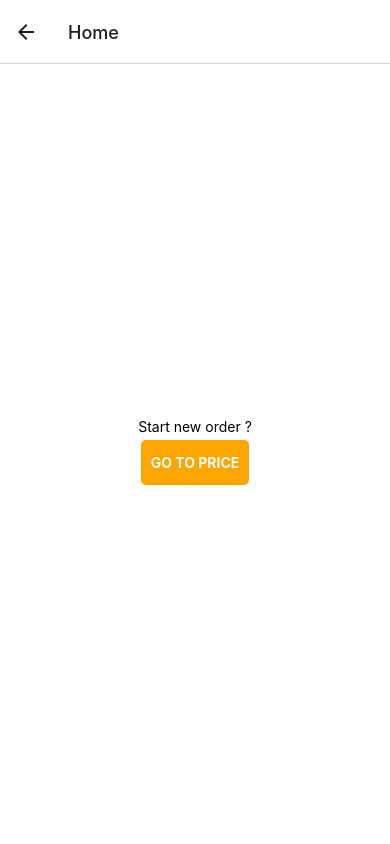
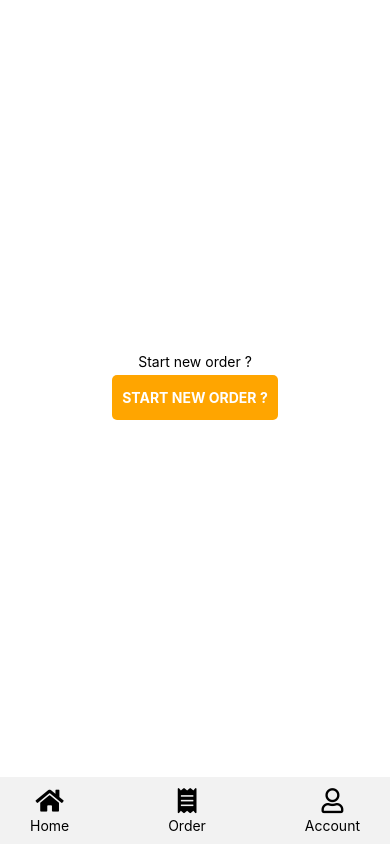
Before and after one commit to ALWHgithub/WhereTwoEat, a React Native app: screen /Home in a window 390 px wide. Built offline with nearby package versions, Linux system fonts and the light colour scheme.

Commit message:
Added bottom bar

```diff
--- a/App.js
+++ b/App.js
@@ -3,23 +3,26 @@ import { StatusBar } from 'expo-status-bar';
 import { StyleSheet, Text, View,SafeAreaView, Button } from 'react-native';
 import { NavigationContainer } from '@react-navigation/native';
 import { createNativeStackNavigator } from '@react-navigation/native-stack';
-import HomeScreen from './screens/Home';
+import HomeScreen from './screens/HomeStack';
 import PriceScreen from './screens/Price';
 import Restaurtants from './screens/Restaurants';
 import LoginScreen from './screens/Login'
-
-const Stack = createNativeStackNavigator();
+import { LogBox } from "react-native"
+import { createBottomTabNavigator } from '@react-navigation/bottom-tabs';
+import BottomBar from './screens/BottomBar'
 
 
+LogBox.ignoreAllLogs(true)
+const Stack = createNativeStackNavigator();
+const screenOptions = {
+  headerShown: false,
+};
 export default function App() {
-
   return (
-    <NavigationContainer>
-      <Stack.Navigator>
+    <NavigationContainer   independent={true}>
+      <Stack.Navigator screenOptions={screenOptions}  options={{ headerShown: false }}>
         <Stack.Screen name="Login" component={LoginScreen}/>
         <Stack.Screen name="Home" component={HomeScreen}/>
-        <Stack.Screen name="Price" component={PriceScreen} />
-        <Stack.Screen name="Restaurant" component={Restaurtants} />
       </Stack.Navigator>
     </NavigationContainer>
   );
--- a/package.json
+++ b/package.json
@@ -11,6 +11,8 @@
     "eject": "expo eject"
   },
   "dependencies": {
+    "@react-native-community/geolocation": "^2.1.0",
+    "@react-navigation/bottom-tabs": "^6.3.1",
     "@react-navigation/native": "^6.0.10",
     "@react-navigation/native-stack": "^6.6.2",
     "@react-navigation/stack": "^6.2.1",
@@ -21,6 +23,8 @@
     "react": "17.0.2",
     "react-dom": "17.0.2",
     "react-native": "0.68.2",
+    "react-native-get-location": "^2.2.1",
+    "react-native-location": "^2.5.0",
     "react-native-safe-area-context": "^4.2.4",
     "react-native-screens": "~3.11.1",
     "react-native-web": "0.17.7",
--- /dev/null
+++ b/screens/BottomBar.js
@@ -0,0 +1,44 @@
+import React from "react";
+import { View, Text, TouchableOpacity } from "react-native";
+import FontAwesome5 from "react-native-vector-icons/FontAwesome5";
+import { createBottomTabNavigator } from '@react-navigation/bottom-tabs';
+import HomeScreen from './Home'
+import PriceScreen from './Price';
+import { useNavigation } from '@react-navigation/native';
+
+const Tab = createBottomTabNavigator();
+
+
+export default function BottomTabs() {
+  const navigation = useNavigation();
+  return (
+
+    <View
+      style={{
+        flexDirection: "row",
+        margin: 10,
+        marginHorizontal: 30,
+        justifyContent: "space-between",
+      }}
+    >
+      <TouchableOpacity onPress={() => navigation.navigate('Home')} ><Icon icon="home" text="Home" /></TouchableOpacity>
+      <TouchableOpacity onPress={() => navigation.navigate('Price')} ><Icon icon="receipt" text="Order" /></TouchableOpacity>
+      <Icon icon="user" text="Account" />
+    </View>
+  );
+}
+
+
+const Icon = (props) => (
+    <View>
+      <FontAwesome5
+        name={props.icon}
+        size={25}
+        style={{
+          marginBottom: 3,
+          alignSelf: "center",
+        }}
+      />
+      <Text>{props.text}</Text>
+    </View>
+);
--- a/screens/Home.js
+++ b/screens/Home.js
@@ -1,14 +1,15 @@
 import React from 'react';
 import { StatusBar } from 'expo-status-bar';
-import {StyleSheet,Text,SafeAreaView, Button } from 'react-native';
+import {StyleSheet,Text,SafeAreaView, Divider } from 'react-native';
 import StdButton from '../button';
+import BottomTabs from './BottomBar';
 
 function HomeScreen({ navigation }) {
   return (
     <SafeAreaView style={styles.container}>
       <Text>Start new order ?</Text>
       <StdButton
-        text="Go to Price" // instead of title
+        text="Start New Order ?"
         onPress={() => navigation.navigate('Price')}
       />
       <StatusBar style="auto" />
--- a/screens/Login.js
+++ b/screens/Login.js
@@ -38,7 +38,6 @@ function LoginScreen({ navigation }) {
            <Text style = {{ fontWeight: 'bold', fontSize: 50}} >Where Two Eat!</Text>
            <TextInput placeholder = "Email" value = {email} onChangeText = {text => setEmail(text)} style = {styles.input} />
            <TextInput placeholder = "Password" secureTextEntry value = {password} onChangeText = {text => setPassword(text)} style = {styles.input}/>
-
 
 
            <TouchableOpacity
--- a/screens/Price.js
+++ b/screens/Price.js
@@ -3,7 +3,6 @@ import { StatusBar } from 'expo-status-bar';
 import { StyleSheet, Text, View,SafeAreaView, Button } from 'react-native';
 
 function PriceScreen({ navigation }) {
-
   return (
     <SafeAreaView style={styles.container}>
       <Text>What price ?</Text>
--- a/screens/Restaurants.js
+++ b/screens/Restaurants.js
@@ -3,13 +3,25 @@ import { StatusBar } from 'expo-status-bar';
 import { StyleSheet, Text, SafeAreaView, Button, ScrollView } from 'react-native';
 import RestaurantItem from '../RestaurantItem';
 import { localRestaurants } from '../RestaurantItem';
+import GetLocation from 'react-native-get-location'
 import config from '../config'
 
 const YELP_API_KEY = config.API_KEY;
 
 export default function Restaurants({ route }) {
+
     const [restaurantData,setRestaurantData] = useState(localRestaurants)
     const [price, setPrice] = useState(route.params.Price);
+    GetLocation.getCurrentPosition({
+      enableHighAccuracy: true,
+      timeout: 150000,
+    })
+    .then(location => {
+      console.log(location);
+    }).catch(error => {
+    const { code, message } = error;
+    console.warn(code, message);
+    })
 
     const getDataFromYelp = () => {
       const yelpURL = 'https://api.yelp.com/v3/businesses/search?term=restaurants&location=Singapore';
@@ -32,6 +44,7 @@ export default function Restaurants({ route }) {
       getDataFromYelp();
     }, []);
 
+
     return (
       <SafeAreaView style={styles.container}>
         <Text>Here are the restaurants !</Text>
--- a/screens/homeStack.js
+++ b/screens/homeStack.js
@@ -1,17 +1,31 @@
-import { createStackNavigator } from "react-navigation-stack";
-import { createAppContainer} from 'react-navigation';
+import React from 'react';
+import { StatusBar } from 'expo-status-bar';
+import { StyleSheet, Text, View,SafeAreaView, Button } from 'react-native';
+import { NavigationContainer } from '@react-navigation/native';
+import { createNativeStackNavigator } from '@react-navigation/native-stack';
+import HomeScreen from './Home';
+import PriceScreen from './Price';
+import Restaurtants from './Restaurants';
+import { LogBox } from "react-native"
+import { createBottomTabNavigator } from '@react-navigation/bottom-tabs';
+import BottomBar from './BottomBar'
 
-import Price from './Price';
-import Home from './Home';
-const screens = {
-    Home: {
-        screen: Home
-    },
-    Price: {
-        screen: Price
-    },
+
+LogBox.ignoreAllLogs(true)
+const Stack = createNativeStackNavigator();
+const screenOptions = {
+  headerShown: false,
+};
+
+export default function App() {
+  return (
+    <NavigationContainer   independent={true}>
+      <Stack.Navigator screenOptions={screenOptions}  options={{ headerShown: false }}>
+        <Stack.Screen name="Home" component={HomeScreen}/>
+        <Stack.Screen name="Price" component={PriceScreen} />
+        <Stack.Screen name="Restaurant" component={Restaurtants} />
+      </Stack.Navigator>
+      <BottomBar navigation={HomeScreen.navigation}/>
+    </NavigationContainer>
+  );
 }
-
-const HomeStack = createStackNavigator(screens);
-
-export default createAppContainer(HomeStack);
```
Also changed, not shown: 1 other file (tests, documents, lock files or other folders).
